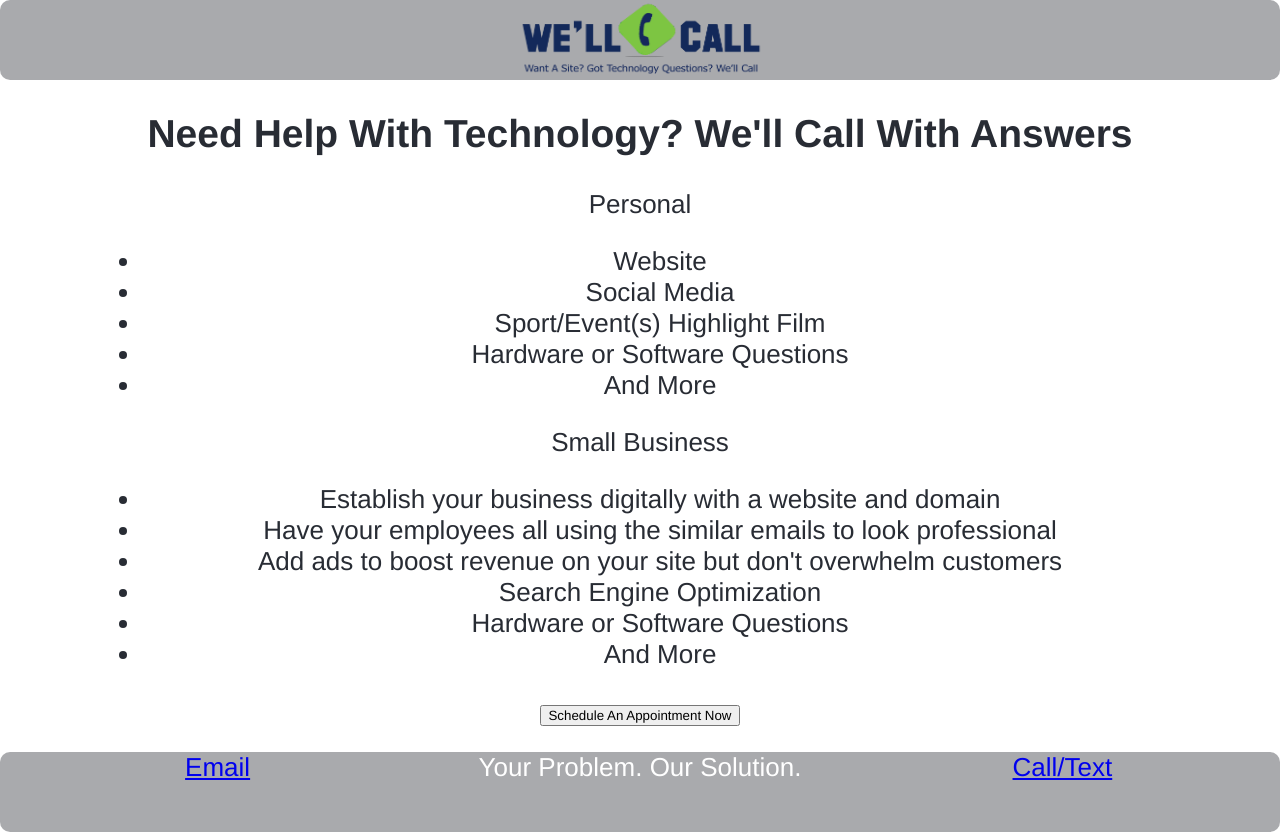
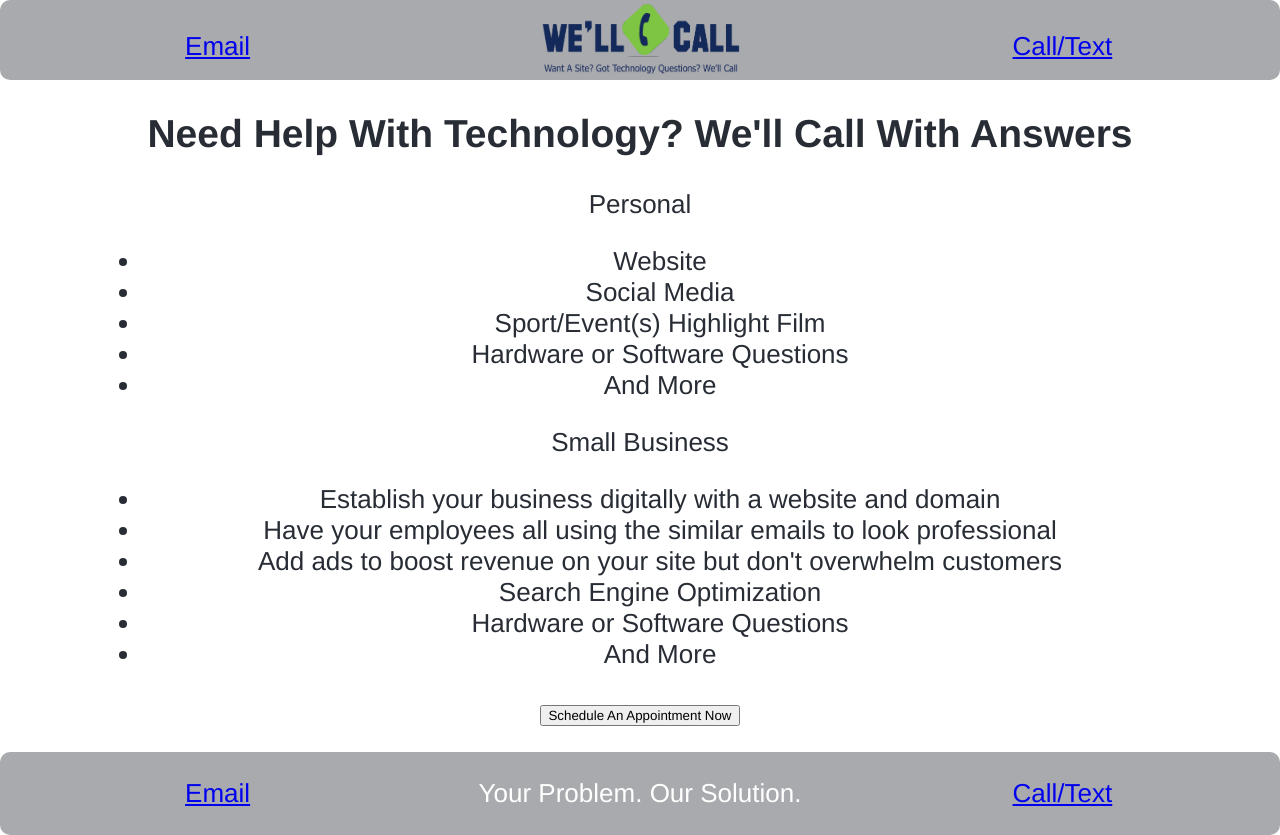
Before and after one commit to CteNerd/consulting.wellcall.biz, a React (Create React App) app: page / in a window 1280 px wide. Built offline with nearby package versions, Linux system fonts and the light colour scheme.

Commit message:
clean up css

```diff
--- a/src/App.css
+++ b/src/App.css
@@ -17,7 +17,7 @@
   background-color: rgb(40, 44, 52, 0.4);
   min-height: 10vh;
   max-height: 10vh;
-  display: flex;
+  /* display: flex; */
   flex-direction: column;
   align-items: center;
   justify-content: center;
@@ -32,9 +32,10 @@
   display: inline-flex;
 }
 
-.App-header p {
-  vertical-align: middle;
-  margin: 0px;
+.App-header a {
+  vertical-align: text-bottom;
+  display: inline-flex;
+  line-height: 10vh;
 }
 
 .App-header .nav {
@@ -65,6 +66,12 @@
   color: white;
 }
 
+.App-footer a p{
+  vertical-align: text-bottom;
+  display: inline-flex;
+  line-height: 10vh;
+}
+
 .App-link {
   color: #61dafb;
 }
--- a/src/App.tsx
+++ b/src/App.tsx
@@ -8,7 +8,14 @@ function App() {
   return (
     <div className="App">
       <header className="App-header">
-        <img src={logo} className="logo col-50" />
+        {/* <img src={logo} className="logo col-50" /> */}
+        <div className="col-33">
+          <a href={"mailto:admin@wellcall.biz"}>Email</a>
+        </div>
+        <div className="col-33"><img src={logo} className="logo col-50" /></div>
+        <div className="col-33">
+          <a href={"tel:559-574-1056"}>Call/Text</a>
+        </div>
       </header>
 
       <div className="App-main">
@@ -25,7 +32,7 @@ function App() {
         <div className="col-33">
           <a href={"mailto:admin@wellcall.biz"}>Email</a>
         </div>
-        <div className="col-33">Your Problem. Our Solution.</div>
+        <div className="col-33"><p>Your Problem. Our Solution.</p></div>
         <div className="col-33">
           <a href={"tel:559-574-1056"}>Call/Text</a>
         </div>
```
Also changed, not shown: 1 other file (tests, documents, lock files or other folders).
